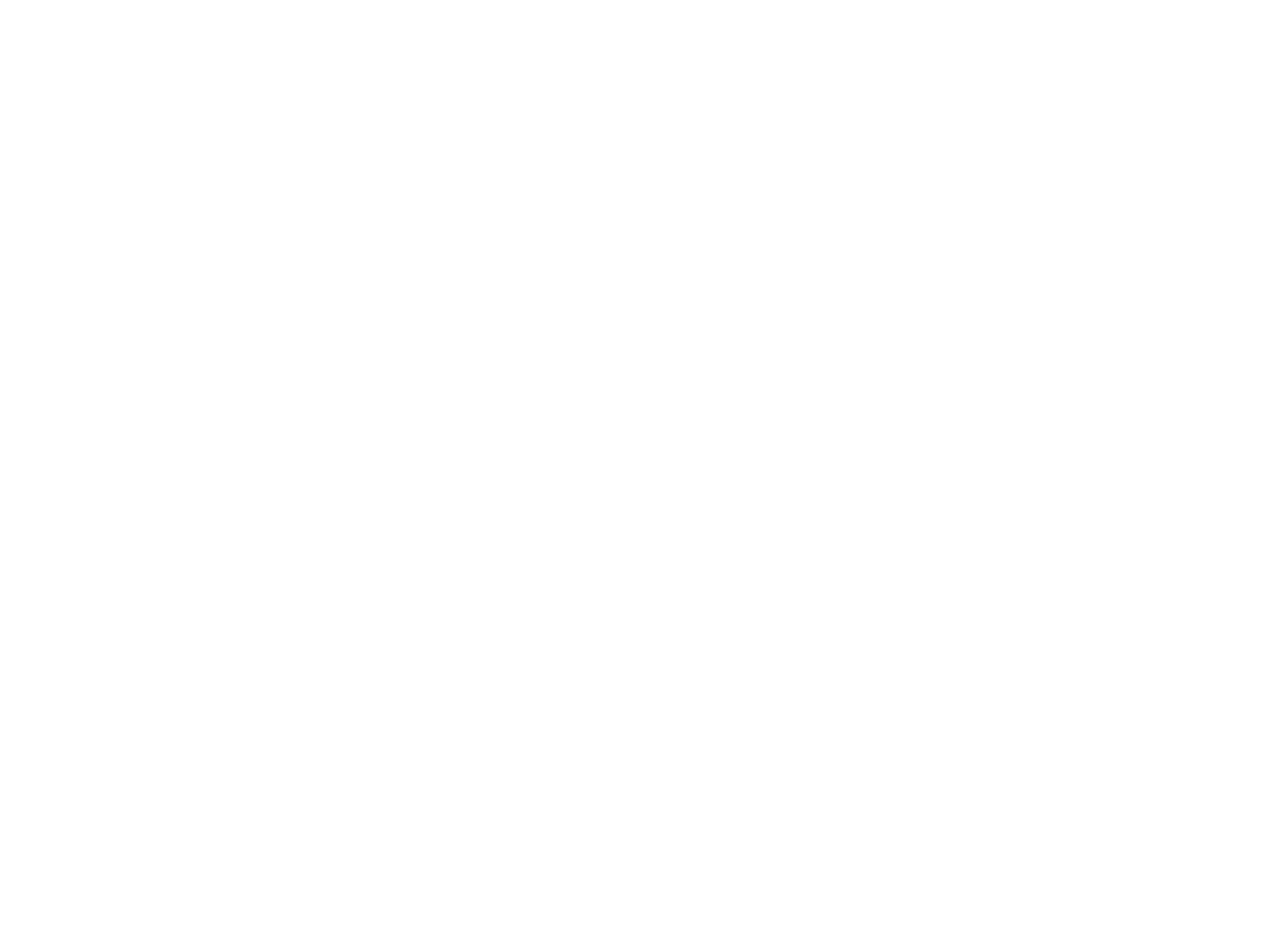
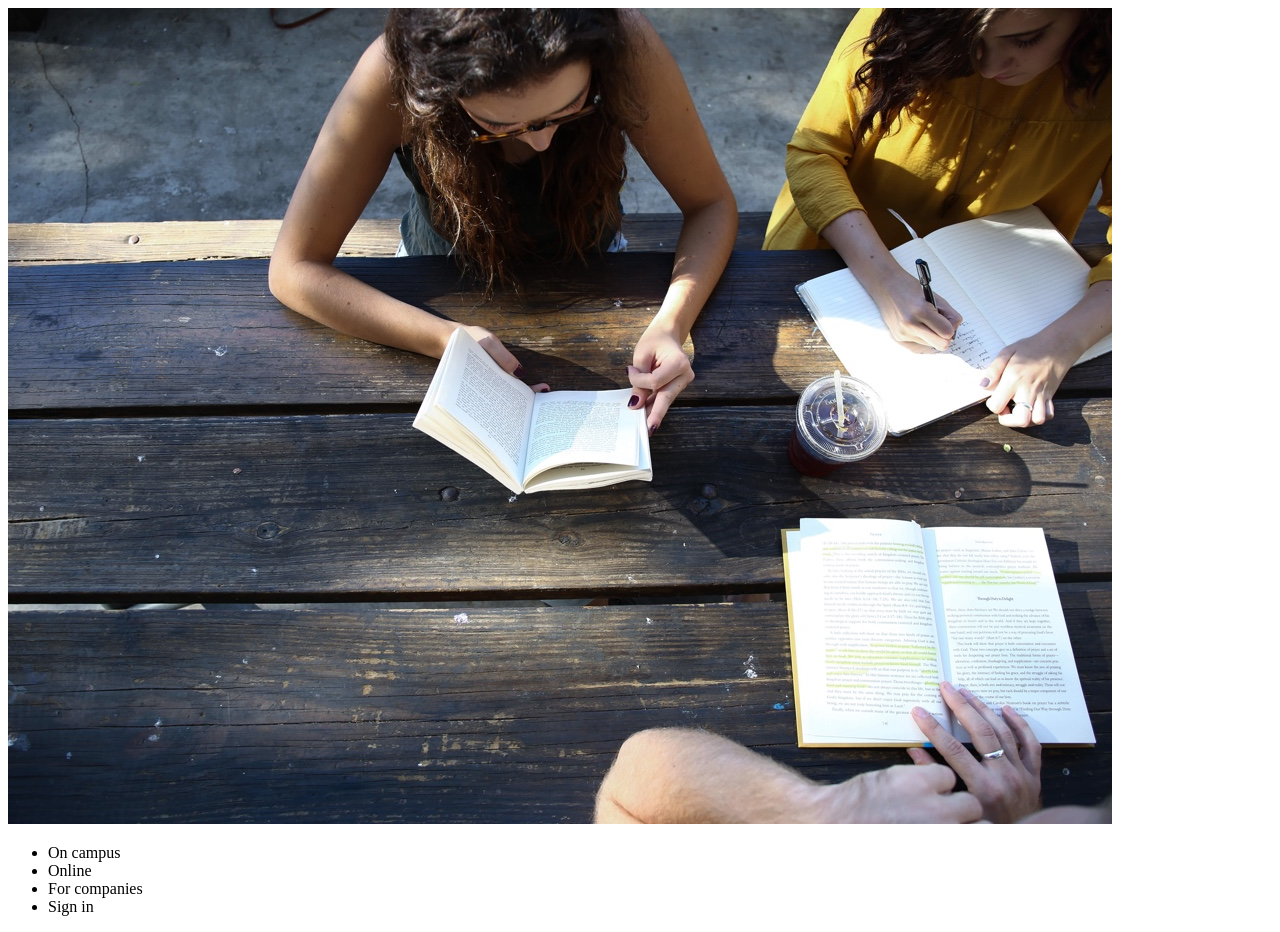
Before and after one commit to wuzzuphupp/colmar_academy, a plain HTML site: page index.html in a window 1280 px wide. Before the commit the page ends 800 px from the top, so only its background shows below. Drawn offline with Linux system fonts and the light colour scheme.

Commit message:
add header nav bar

```diff
--- a/index.html
+++ b/index.html
@@ -2,10 +2,21 @@
 <html>
     <head>
         <link rel="stylesheet" href="./css/style.css">
+        <title>Colmar Academy</title>
     </head>
 
     <body>
-
+        <header>
+            <img src="./css/capstone_colmar_assets/images/banner.jpg">
+            <nav>
+                <ul>
+                    <li><a>On campus</a></li>
+                    <li><a>Online</a></li>
+                    <li><a>For companies</a></li>
+                    <li><a>Sign in</a></li>
+                </ul>
+            </nav>
+        </header>
 
     </body>
 
```
